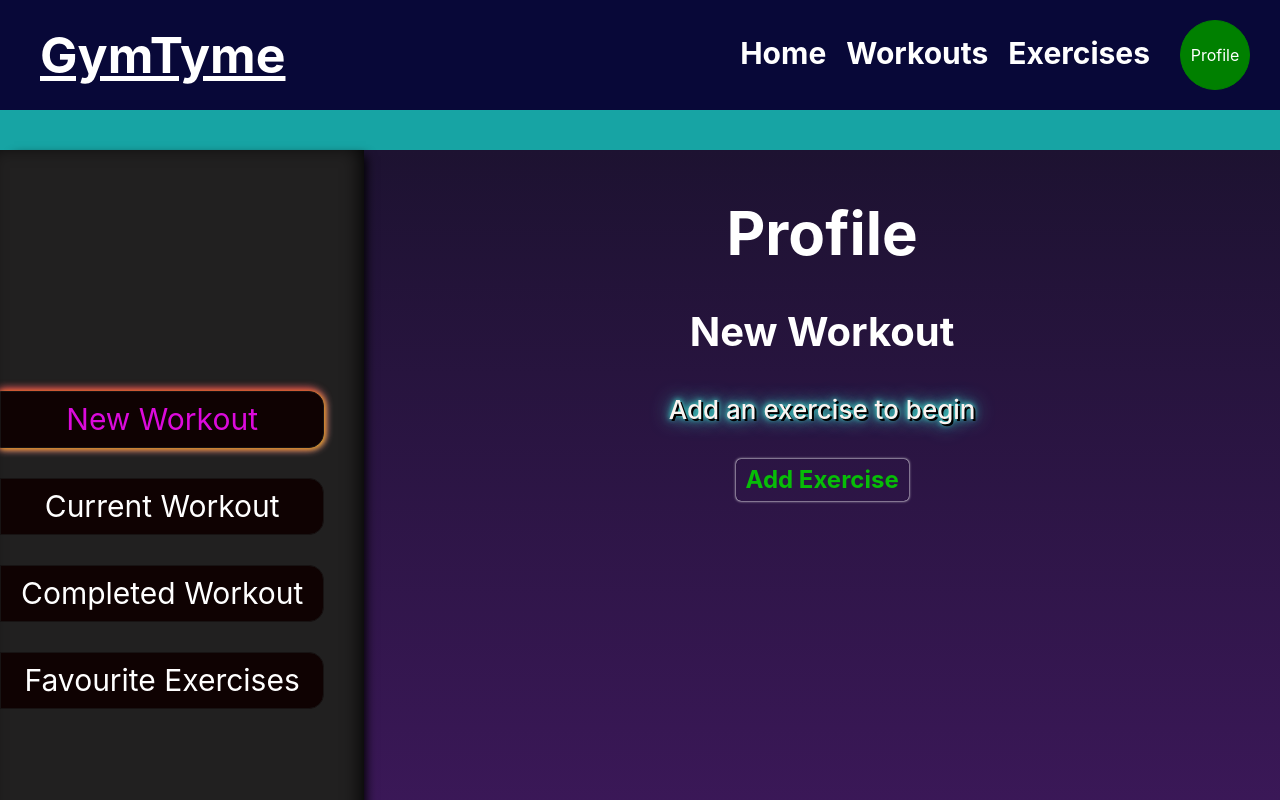
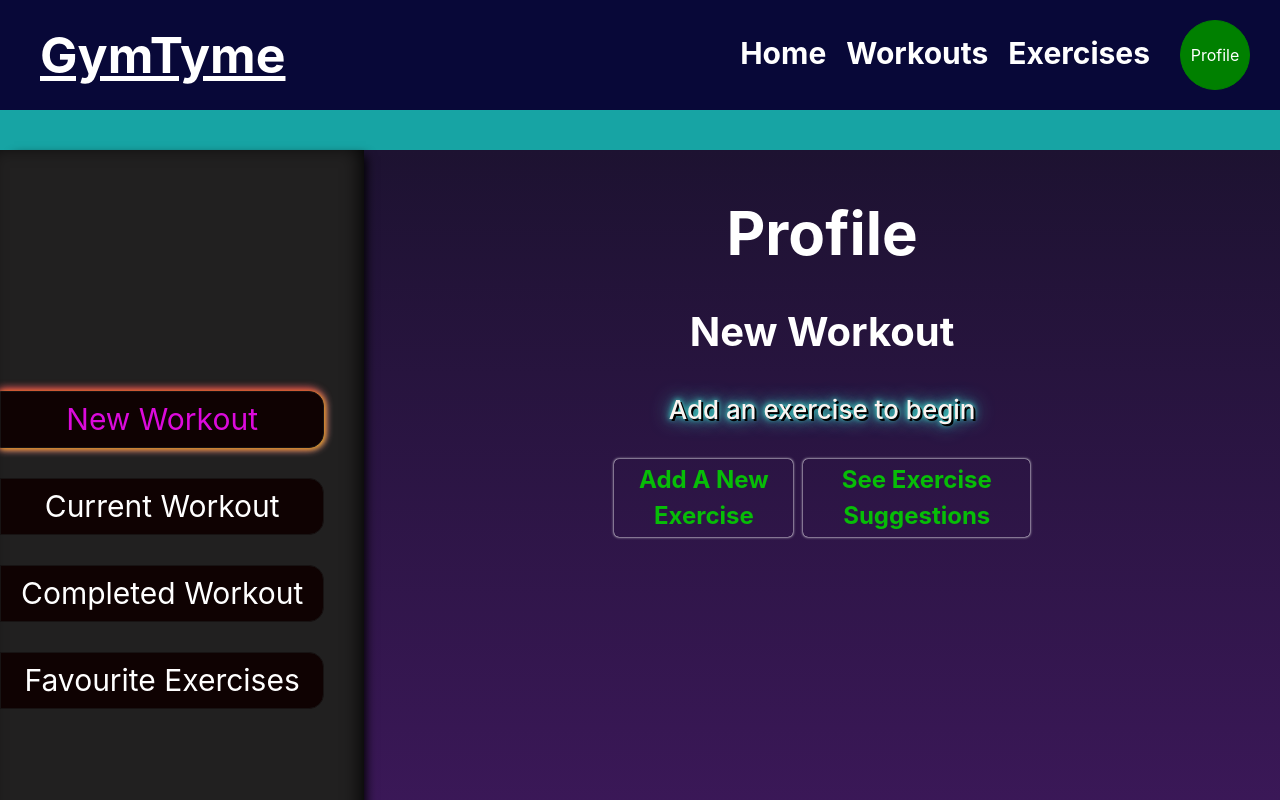
Before and after one commit to Satokii/gymtyme, a React (Vite) app: page /profile in a window 1280 px wide. Both pictures are taken after a click on the item "New Workout". Shown: the top 800 px of the page. Built offline with nearby package versions, Linux system fonts and the light colour scheme.

Commit message:
added button to new workout page to navigate to example exercises

```diff
--- a/src/components/workouts/components/NewWorkout.jsx
+++ b/src/components/workouts/components/NewWorkout.jsx
@@ -1,8 +1,11 @@
 import { useEffect, useState } from 'react'
 import NewWorkoutTable from '../../shared/NewWorkoutTable'
 import '../../../styles/workouts/new-workout.css'
+import { useNavigate } from 'react-router-dom'
 
 function NewWorkout({ newWorkout, setNewWorkout, currentWorkout, setCurrentWorkout, showNewWorkout, setShowNewWorkout }) {
+
+    const navigate = useNavigate()
 
     // DISPLAYING WORKOUT AND FORM
     const [showForm, setShowForm] = useState(false)
@@ -19,7 +22,7 @@ function NewWorkout({ newWorkout, setNewWorkout, currentWorkout, setCurrentWorko
 
         }
         else {
-            return 'Add Exercise'
+            return 'Add A New Exercise'
         }
     }
 
@@ -97,12 +100,16 @@ function NewWorkout({ newWorkout, setNewWorkout, currentWorkout, setCurrentWorko
         <section className="create-new-workout grid">
             <h3>New Workout</h3>
             {showWorkoutHint ? <p className='add-exercise-hint'>Add an exercise to begin</p> : null }
-            <div className='add-exercise-btn-container '>
-                {showAddBtn ? <button className='add-exercise-btn grid' onClick={() => {
+            <div className='add-exercise-btn-container grid'>
+                {showAddBtn ? <><button className='add-exercise-btn grid' onClick={() => {
                     handleAddExercise()
                     handleShow()
                     handleShowHint()
-                }}>{toggleAddCancel()}</button> : null}
+                }}>{toggleAddCancel()}</button>
+                <button className='see-example-exercises-btn' onClick={() => {
+                    navigate('/exercises')
+                    window.scrollTo(0, 0)
+                }}>See Exercise Suggestions</button></> : null}
             </div>
             {showNewWorkout ?
             <div className='grid'>
--- a/src/styles/workouts/new-workout.css
+++ b/src/styles/workouts/new-workout.css
@@ -21,10 +21,12 @@
 
 /* ADD EXERCISE BUTTON */
 .add-exercise-btn-container {
+    grid-template-columns: repeat(2, auto);
+    gap: 10px;
     align-self: center;
 }
 
-.add-exercise-btn {
+.add-exercise-btn, .see-example-exercises-btn {
     padding: 3px 10px;
     color: #07bd07;
     font-size: 24px;
@@ -35,7 +37,7 @@
     border-radius: 5px;
 }
 
-.add-exercise-btn:hover {
+.add-exercise-btn:hover, .see-example-exercises-btn:hover {
     cursor: pointer;
     background-color: #11032a;
     box-shadow: 0 0 2px #14072a, 0 0 8px white;
```
